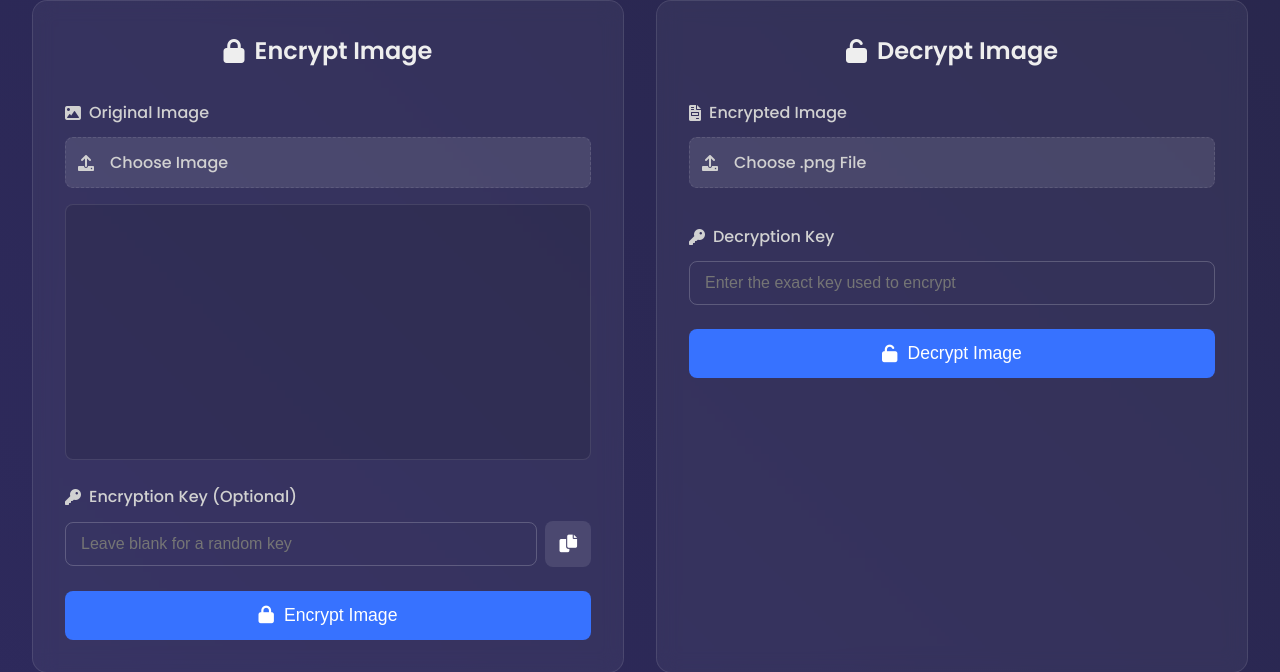
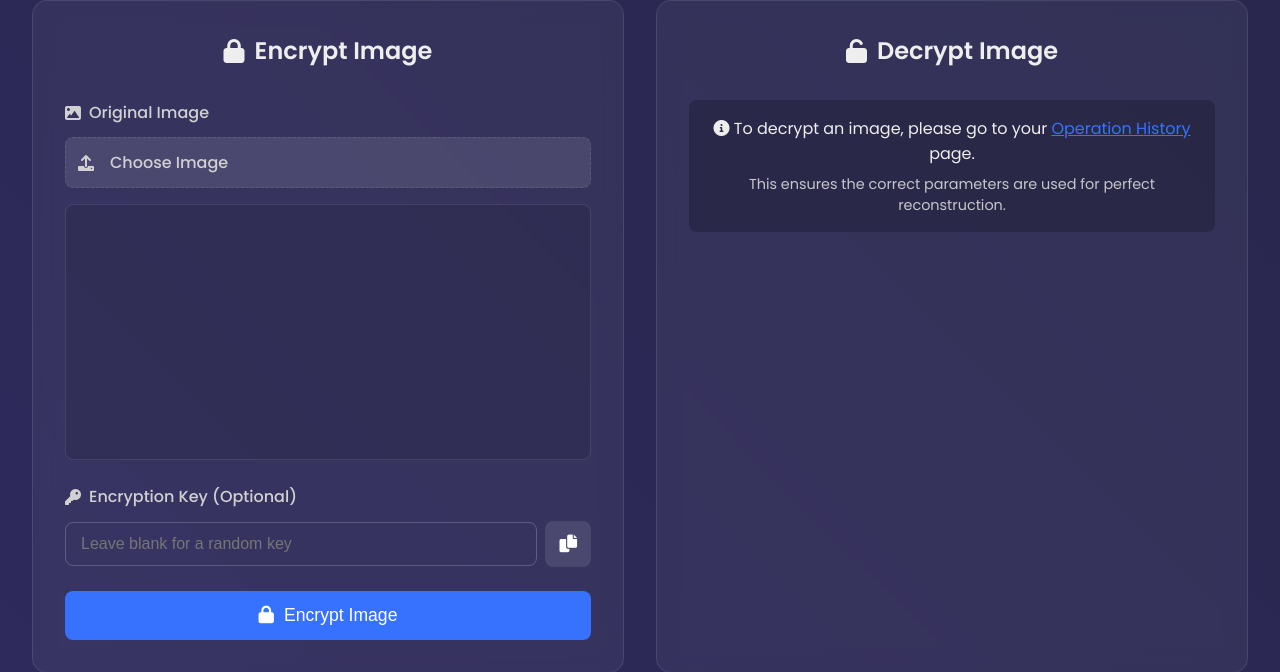
Before and after one commit to inamansaini/Image-encryption, a Flask app: page /neural_network in a window 1280 px wide. Shown: the part 225-897 px from the top of the page. Run offline with Flask 3, Linux system fonts and the light colour scheme; the visitor is signed in with stand-in values (Sample User, id 1).

Commit message:
Initial commit: Add image encryption Flask application

```diff
--- a/static/neural_network.js
+++ b/static/neural_network.js
@@ -1,7 +1,5 @@
 document.addEventListener('DOMContentLoaded', function() {
-    function setButtonProcessing(buttonId, originalContent, isProcessing) {
-        const button = document.getElementById(buttonId);
-        if (button) {
+    function setButtonProcessing(button, originalContent, isProcessing) {
         if (isProcessing) {
             button.disabled = true;
             button.innerHTML = `<i class="fas fa-spinner fa-spin"></i> Processing...`;
@@ -10,41 +8,25 @@ document.addEventListener('DOMContentLoaded', function() {
             button.innerHTML = originalContent;
         }
     }
-    }
 
     function setStatus(elementId, message, isError = false) {
         const statusEl = document.getElementById(elementId);
         if (statusEl) {
             statusEl.textContent = message;
-            statusEl.className = 'status-message';
-            statusEl.classList.add(isError ? 'status-error' : 'status-success');
-            statusEl.style.display = 'block';
+            statusEl.className = `status-message ${isError ? 'status-error' : 'status-success'}`;
         }
     }
 
-    function setupFileNameDisplay(inputId, displayId) {
+    function setupImagePreview(inputId, previewContainerId, previewImgId, filenameDisplayId) {
         const fileInput = document.getElementById(inputId);
-        const display = document.getElementById(displayId);
-        if (fileInput && display) {
-            fileInput.addEventListener('change', function(e) {
-                const file = e.target.files[0];
-                if (file) {
-                    display.textContent = file.name;
-                }
-            });
-        }
-    }
+        const previewContainer = document.getElementById(previewContainerId);
+        const previewImage = document.getElementById(previewImgId);
+        const filenameDisplay = document.getElementById(filenameDisplayId);
 
-    // ##### FIX: Corrected function to find preview elements based on ID #####
-    function setupImagePreview(inputId) {
-        const fileInput = document.getElementById(inputId);
-        const previewContainer = document.getElementById(inputId + '-preview-container');
-        const previewImage = document.getElementById(inputId + 'Preview');
-
-        if(fileInput && previewContainer && previewImage) {
         fileInput.addEventListener('change', function(e) {
             const file = e.target.files[0];
             if (file && file.type.startsWith('image/')) {
+                filenameDisplay.textContent = file.name;
                 const reader = new FileReader();
                 reader.onload = function(event) {
                     previewImage.src = event.target.result;
@@ -54,15 +36,8 @@ document.addEventListener('DOMContentLoaded', function() {
             }
         });
     }
-    }
 
-    // Setup for original image upload
-    setupImagePreview('nnOriginalImage');
-    setupFileNameDisplay('nnOriginalImage', 'nn-original-filename');
-
-    // Setup for encrypted image upload name display
-    setupFileNameDisplay('nnEncryptedImageUpload', 'nn-encrypted-filename-display');
-
+    setupImagePreview('nnOriginalImage', 'nnOriginalImage-preview-container', 'nnOriginalImagePreview', 'nn-original-filename');
 
     document.getElementById('nnEncryptBtn').addEventListener('click', function() {
         const button = this;
@@ -75,48 +50,40 @@ document.addEventListener('DOMContentLoaded', function() {
             return;
         }
 
-        // ##### FIX: Random key generation using browser's crypto API #####
-        if (!keyInput.value.trim()) {
-            const array = new Uint8Array(16);
-            window.crypto.getRandomValues(array);
-            const randomKey = Array.from(array, byte => byte.toString(16).padStart(2, '0')).join('');
-            keyInput.value = randomKey;
-            setStatus('encryptStatus', `A random key was generated for you.`);
-        }
-
         const formData = new FormData();
         formData.append('image', fileInput.files[0]);
         formData.append('key', keyInput.value);
 
-        setButtonProcessing(button.id, originalBtnContent, true);
-        setStatus('encryptStatus', 'Initializing AI model and encrypting image... This may take a moment.');
+        setButtonProcessing(button, originalBtnContent, true);
+        setStatus('encryptStatus', 'Initializing AI model and encrypting image...');
 
         fetch('/neural_network_encrypt', { method: 'POST', body: formData })
             .then(response => response.json())
             .then(data => {
                 if (data.success) {
                     setStatus('encryptStatus', 'Encryption successful!');
-                    document.getElementById('nnKey').value = data.key; // Update key field if it was random
-                    document.getElementById('nnEncryptedImage').src = data.preview_image + '?' + new Date().getTime();
+                    keyInput.value = data.key; // Update key field if it was auto-generated
+                    document.getElementById('nnEncryptedImage').src = data.encrypted_image + '?' + new Date().getTime();
+
+                    // **** FIXED download link to use the correct route ****
                     const downloadBtn = document.getElementById('nnDownloadBtn');
-                    downloadBtn.href = data.download_file;
+                    const downloadUrl = `/download_image?url=${encodeURIComponent(data.encrypted_image)}&filename=nn_encrypted.png`;
+                    downloadBtn.href = downloadUrl;
+
                     document.getElementById('nnEncryptedSection').classList.remove('hidden');
                 } else {
                     setStatus('encryptStatus', 'Error: ' + data.error, true);
-                    document.getElementById('nnEncryptedSection').classList.add('hidden');
                 }
             })
             .catch(error => {
                 console.error('Error:', error);
-                setStatus('encryptStatus', 'A critical error occurred. See console for details.', true);
-                document.getElementById('nnEncryptedSection').classList.add('hidden');
+                setStatus('encryptStatus', 'A critical error occurred.', true);
             })
             .finally(() => {
-                setButtonProcessing(button.id, originalBtnContent, false);
+                setButtonProcessing(button, originalBtnContent, false);
             });
     });
 
-    // ##### FIX: Added copy key button functionality #####
     document.getElementById('copyKeyBtn').addEventListener('click', function() {
         const keyInput = document.getElementById('nnKey');
         if (keyInput.value) {
@@ -125,49 +92,4 @@ document.addEventListener('DOMContentLoaded', function() {
             });
         }
     });
-
-    document.getElementById('nnDecryptBtn').addEventListener('click', function() {
-        const button = this;
-        const originalBtnContent = button.innerHTML;
-        const fileInput = document.getElementById('nnEncryptedImageUpload');
-        const keyInput = document.getElementById('nnDecryptKey');
-
-        if (!fileInput.files[0]) {
-            alert('Please select the encrypted .png data file to decrypt.');
-            return;
-        }
-        if (!keyInput.value.trim()) {
-            alert('Please enter the decryption key.');
-            return;
-        }
-
-        const formData = new FormData();
-        formData.append('image', fileInput.files[0]);
-        formData.append('key', keyInput.value);
-
-        setButtonProcessing(button.id, originalBtnContent, true);
-        setStatus('decryptStatus', 'Reconstructing AI model and decrypting image...');
-
-        fetch('/neural_network_decrypt', { method: 'POST', body: formData })
-            .then(response => response.json())
-            .then(data => {
-                if (data.success) {
-                    setStatus('decryptStatus', 'Decryption successful!');
-                    document.getElementById('nnDecryptedImage').src = data.decrypted_image + '?' + new Date().getTime();
-                    document.getElementById('nnDownloadDecryptedBtn').href = data.decrypted_image;
-                    document.getElementById('nnDecryptedSection').classList.remove('hidden');
-                } else {
-                    setStatus('decryptStatus', 'Error: ' + data.error, true);
-                    document.getElementById('nnDecryptedSection').classList.add('hidden');
-                }
-            })
-            .catch(error => {
-                console.error('Error:', error);
-                setStatus('decryptStatus', 'A critical error occurred. The key may be wrong or the file is invalid.', true);
-                document.getElementById('nnDecryptedSection').classList.add('hidden');
-            })
-            .finally(() => {
-                setButtonProcessing(button.id, originalBtnContent, false);
 });
-    });
-});
--- a/templates/neural_network.html
+++ b/templates/neural_network.html
@@ -8,15 +8,13 @@
     <link rel="preconnect" href="https://fonts.googleapis.com">
     <link rel="preconnect" href="https://fonts.gstatic.com" crossorigin>
     <link href="https://fonts.googleapis.com/css2?family=Poppins:wght@400;500;600&display=swap" rel="stylesheet">
-
-    <link rel="stylesheet" href="/static/neural_network.css">
-
+    <link rel="stylesheet" href="{{ url_for('static', filename='neural_network.css') }}">
 </head>
 <body>
     <nav class="nav">
         <div class="nav-links">
             <a href="{{ url_for('select_method') }}"><i class="fas fa-arrow-left"></i> Back to Methods</a>
-            <a href="{{ url_for('neural_network_history') }}"><i class="fas fa-history"></i> Operation History</a>
+            <a href="{{ url_for('history_by_method', method='neural_network') }}"><i class="fas fa-history"></i> Operation History</a>
         </div>
         <a href="{{ url_for('logout') }}" style="margin-left: auto;">
             <i class="fas fa-sign-out-alt"></i> Logout
@@ -44,7 +42,6 @@
                     </div>
                     <div class="preview-container" id="nnOriginalImage-preview-container"><img id="nnOriginalImagePreview" class="preview"></div>
                 </div>
-
                 <div class="form-group">
                     <label for="nnKey"><i class="fas fa-key"></i> Encryption Key (Optional)</label>
                     <div class="key-input-group">
@@ -55,47 +52,22 @@
             </div>
             <button id="nnEncryptBtn" class="btn btn-primary"><i class="fas fa-lock"></i> Encrypt Image</button>
             <div id="encryptStatus" class="status-message hidden"></div>
-
             <div id="nnEncryptedSection" class="result-section hidden">
                 <h3><i class="fas fa-check-circle"></i> Encryption Complete!</h3>
                 <div class="preview-container has-image" id="nnEncryptedImage-preview-container">
                     <img id="nnEncryptedImage" class="preview">
                 </div>
                 <div class="key-actions">
-                    <a id="nnDownloadBtn" class="btn btn-success" download="encrypted_image.png"><i class="fas fa-download"></i> Download Encrypted Image (.png)</a>
+                    <a id="nnDownloadBtn" class="btn btn-success" download="encrypted_image.png"><i class="fas fa-download"></i> Download Encrypted Image</a>
                 </div>
             </div>
         </div>
 
         <div class="card">
             <h2><i class="fas fa-unlock"></i> Decrypt Image</h2>
-            <div class="form-grid">
-                <div class="form-group">
-                    <label for="nnEncryptedImageUpload"><i class="fas fa-file-invoice"></i> Encrypted Image</label>
-                    <div class="file-input-wrapper">
-                        <input type="file" id="nnEncryptedImageUpload" class="file-input" accept="image/png">
-                        <label for="nnEncryptedImageUpload" class="file-input-button">
-                            <i class="fas fa-upload"></i> <span id="nn-encrypted-filename-display">Choose .png File</span>
-                        </label>
-                    </div>
-                </div>
-
-                <div class="form-group">
-                    <label for="nnDecryptKey"><i class="fas fa-key"></i> Decryption Key</label>
-                    <input type="text" id="nnDecryptKey" class="text-input" placeholder="Enter the exact key used to encrypt">
-                </div>
-            </div>
-            <button id="nnDecryptBtn" class="btn btn-primary"><i class="fas fa-unlock"></i> Decrypt Image</button>
-            <div id="decryptStatus" class="status-message hidden"></div>
-
-            <div id="nnDecryptedSection" class="result-section hidden">
-                <h3><i class="fas fa-check-circle"></i> Decryption Complete!</h3>
-                <div class="preview-container has-image" id="nnDecryptedImage-preview-container">
-                    <img id="nnDecryptedImage" class="preview">
-                </div>
-                <div class="key-actions">
-                    <a id="nnDownloadDecryptedBtn" class="btn btn-success" download="nn_decrypted.png"><i class="fas fa-download"></i> Download Decrypted Image</a>
-                </div>
+            <div class="info-box" style="padding: 1rem; text-align: center; background-color: rgba(0,0,0,0.2); border-radius: 8px; margin-top: 1rem;">
+                <p><i class="fas fa-info-circle"></i> To decrypt an image, please go to your <a href="{{ url_for('history_by_method', method='neural_network') }}" style="color: var(--accent-color); text-decoration: underline;">Operation History</a> page.</p>
+                <p style="margin-top: 0.5rem; font-size: 0.9em; opacity: 0.8;">This ensures the correct parameters are used for perfect reconstruction.</p>
             </div>
         </div>
 
@@ -106,6 +78,6 @@
         </div>
     </div>
 
-    <script src="/static/neural_network.js"></script>
+    <script src="{{ url_for('static', filename='neural_network.js') }}"></script>
 </body>
 </html>
```
Also changed, not shown: static/neural_network_history.js (+55 -28 lines), templates/neural_network_history.html (+13 -14 lines). Lines whose indentation alone changed are shown as unchanged.
